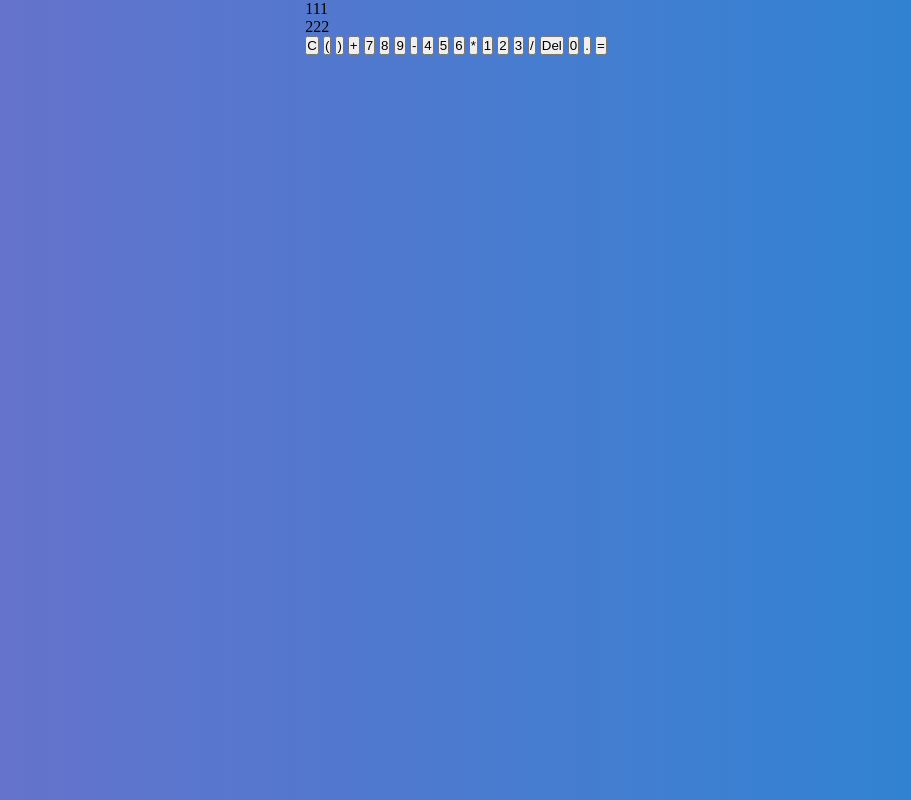
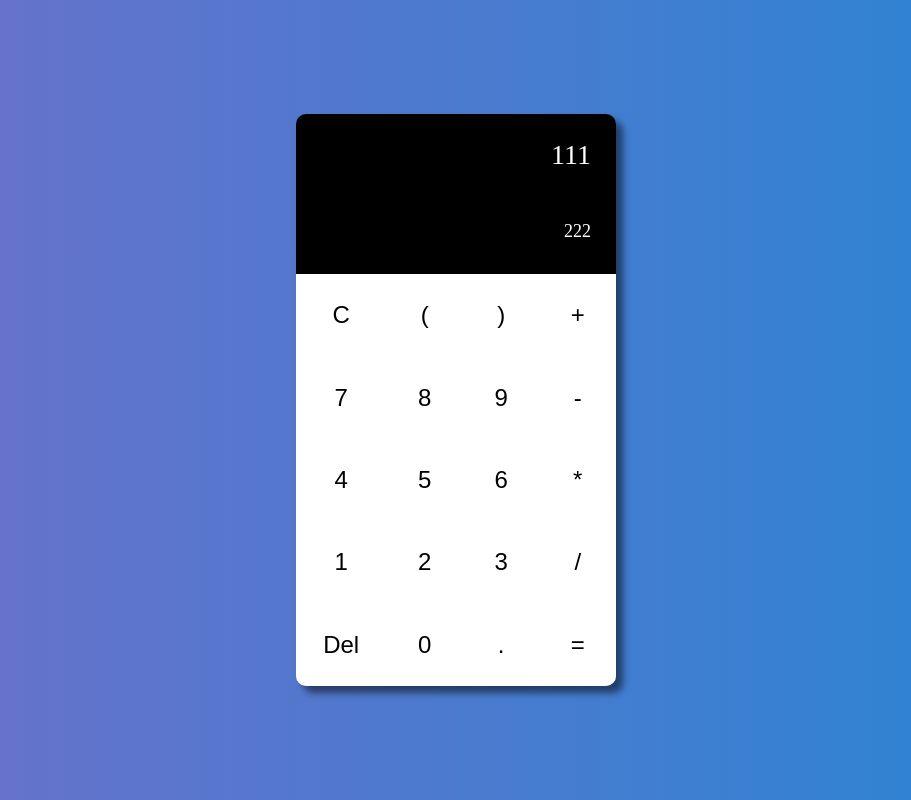
Before and after one commit to Nikitereh/calculator, a plain HTML site: page index.html in a window 1280 px wide. Shown: the whole page, without its empty margins (184-1095 px from the left). Drawn offline with Linux system fonts and the light colour scheme.

Commit message:
add all styles

```diff
--- a/styles.css
+++ b/styles.css
@@ -9,4 +9,46 @@ body {
   background: linear-gradient(to left, rgb(39, 134, 212), rgb(111, 111, 202));
   display: flex;
   justify-content: center;
+  align-items: center;
 }
+
+.calculator {
+  width: 25%;
+  border-radius: 10px;
+  overflow: hidden;
+  text-align: right;
+  box-shadow: 7px 7px 7px rgba(0,0,0,0.5);
+}
+
+.display {
+  width: 100%;
+  height: 20vh;
+  background: black;
+  color: white;
+}
+
+.input {
+  display: grid;
+  grid-template-columns: 1fr 1fr 1fr 1fr;
+}
+
+button {
+  border: none;
+  background-color: white;
+  padding: 1.7rem;
+  font-size: 24px;
+}
+
+button:hover {
+  font-weight: bold;
+}
+
+.output {
+  font-size: 28px;
+  padding: 25px;
+}
+
+.result {
+  font-size: 18px;
+  padding: 25px;
+}
```
